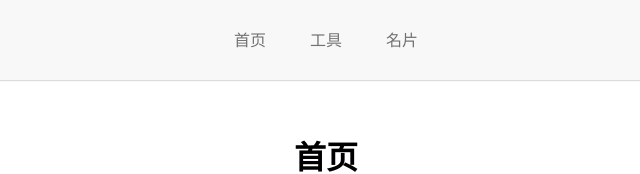
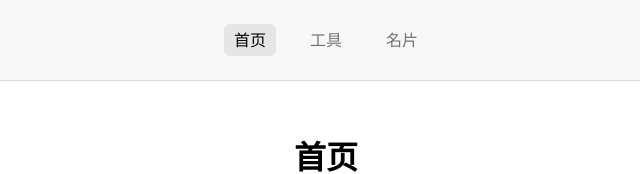
Before and after one commit to UnderHear/toolsWeb, a Vue app: page / in a window 1280 px wide. Shown: the top 174 px of the page, without its empty margins (314-954 px from the left). Built offline with nearby package versions, Linux system fonts and the light colour scheme.

Commit message:
fixed bug

```diff
--- a/src/components/Header.vue
+++ b/src/components/Header.vue
@@ -23,7 +23,7 @@
 </template>
 
 <script setup lang="ts">
-import { ref, onMounted, watch } from 'vue'
+import { ref, watch } from 'vue'
 import { useRouter, useRoute } from 'vue-router'
 
 // Types
@@ -38,7 +38,7 @@ const route = useRoute()
 
 // Default navigation data
 const navigationItems = ref<NavigationItem[]>([
-  { name: '首页', href: '/', active: false },
+  { name: '首页', href: '/', active: true },
   { name: '工具', href: '/tool', active: false },
   { name: '名片', href: '/namecard', active: false },
 ])
```
